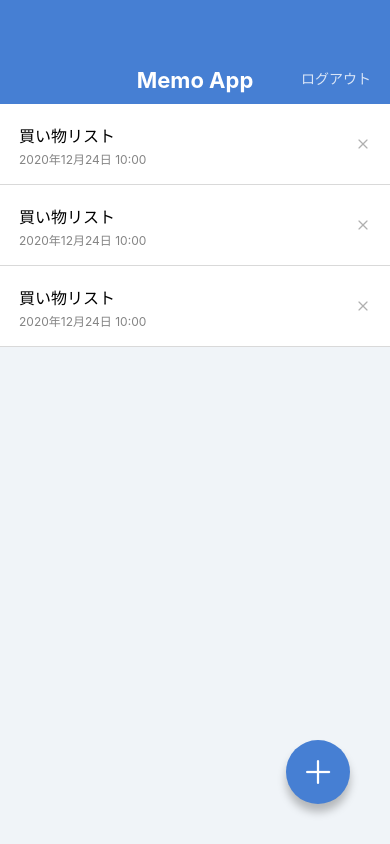
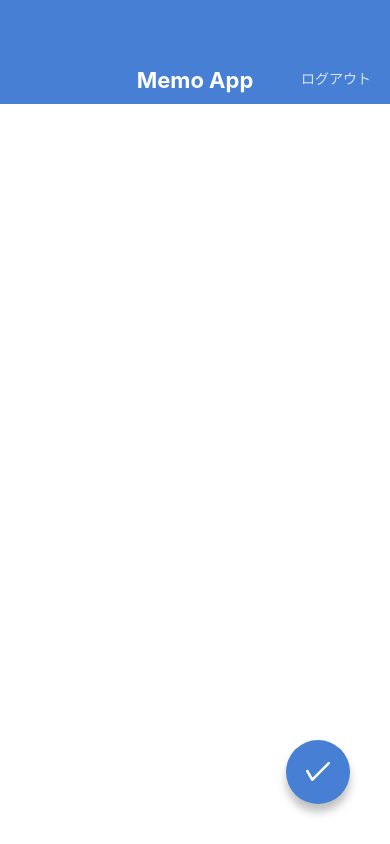
Before and after one commit to tktk2580/Memoapp2, a React Native app: screen / in a window 390 px wide. Built offline with nearby package versions, Linux system fonts and the light colour scheme.

Commit message:
edit create screen

```diff
--- a/App.jsx
+++ b/App.jsx
@@ -2,10 +2,15 @@
 
 import MemoListScreen from './src/screens/MemoListScreen';
 // import MemoDetailScreen from './src/screens/MemoDetailScreen';
+import MemoEditScreen from './src/screens/MemoEditScreen';
+import MemoCreateScreen from './src/screens/MemoCreateScreen';
+
 
 export default function App() {
   return (
-    <MemoListScreen />
+    // <MemoListScreen />
     // <MemoDetailScreen />
+    // <MemoEditScreen />
+    <MemoCreateScreen />
   );
 }
--- /dev/null
+++ b/src/screens/MemoCreateScreen.jsx
@@ -0,0 +1,36 @@
+import React from 'react';
+import {
+  View, StyleSheet, TextInput, KeyboardAvoidingView,
+} from 'react-native';
+
+import AppBar from '../components/AppBar';
+import CircleButton from '../components/CircleButton';
+
+export default function MemoCreateScreen() {
+  return (
+    <KeyboardAvoidingView style={styles.container} behavior="height">
+      <AppBar />
+      <View style={styles.inputContainer}>
+        <TextInput value="" multiline style={styles.input} />
+      </View>
+      <CircleButton name="check" />
+    </KeyboardAvoidingView>
+  );
+}
+
+const styles = StyleSheet.create({
+  container: {
+    flex: 1,
+  },
+  inputContainer: {
+    paddingHorizontal: 27,
+    paddingVertical: 32,
+    flex: 1,
+  },
+  input: {
+    flex: 1,
+    textAlignVertical: 'top',
+    fontSize: 16,
+    lineHeight: 24,
+  },
+});
--- /dev/null
+++ b/src/screens/MemoEditScreen.jsx
@@ -0,0 +1,36 @@
+import React from 'react';
+import {
+  View, StyleSheet, TextInput, KeyboardAvoidingView,
+} from 'react-native';
+
+import AppBar from '../components/AppBar';
+import CircleButton from '../components/CircleButton';
+
+export default function MemoEditScreen() {
+  return (
+    <KeyboardAvoidingView style={styles.container} behavior="height">
+      <AppBar />
+      <View style={styles.inputContainer}>
+        <TextInput value="買い物リスト" multiline style={styles.input} />
+      </View>
+      <CircleButton name="check" />
+    </KeyboardAvoidingView>
+  );
+}
+
+const styles = StyleSheet.create({
+  container: {
+    flex: 1,
+  },
+  inputContainer: {
+    paddingHorizontal: 27,
+    paddingVertical: 32,
+    flex: 1,
+  },
+  input: {
+    flex: 1,
+    textAlignVertical: 'top',
+    fontSize: 16,
+    lineHeight: 24,
+  },
+});
```
